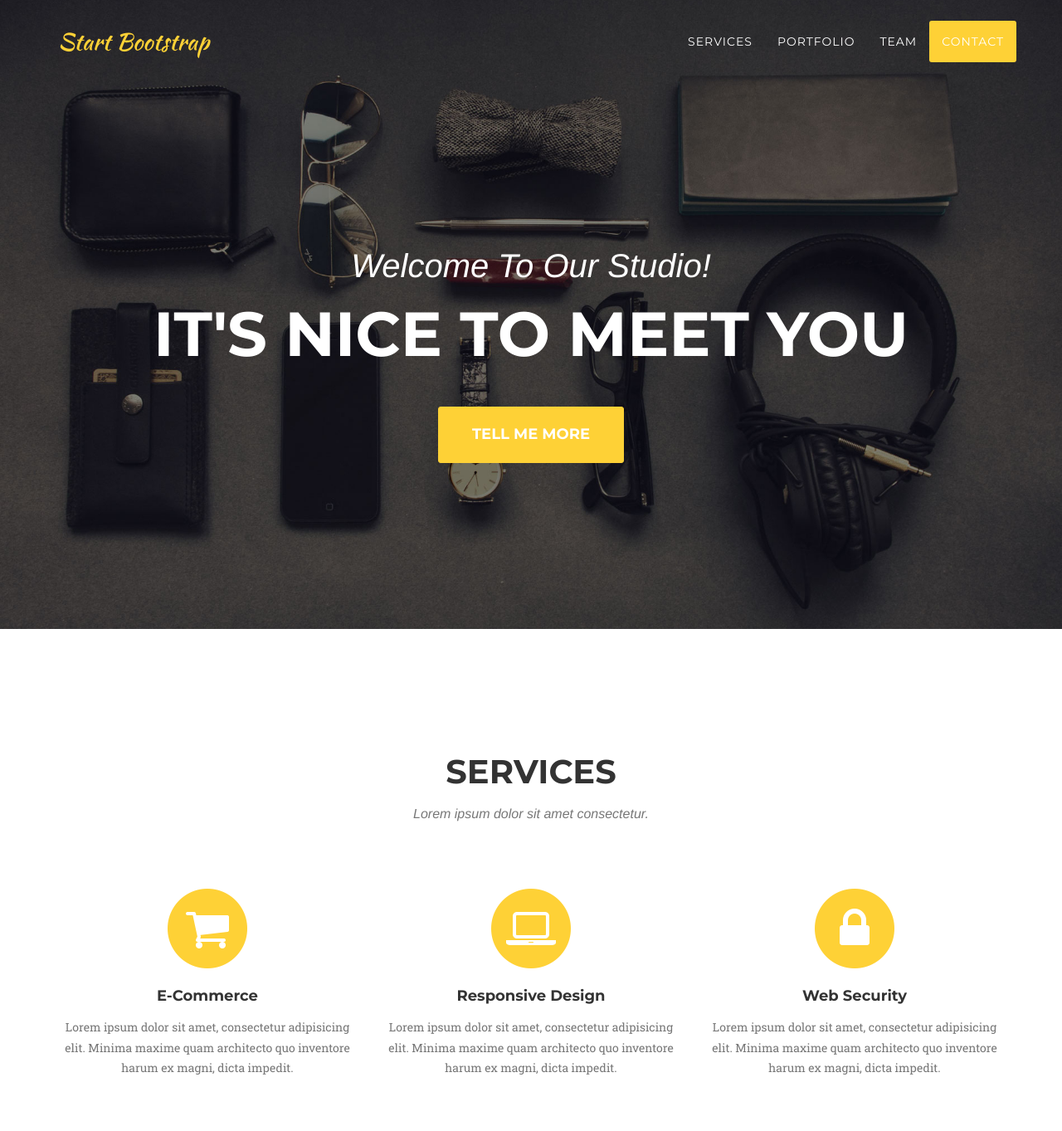
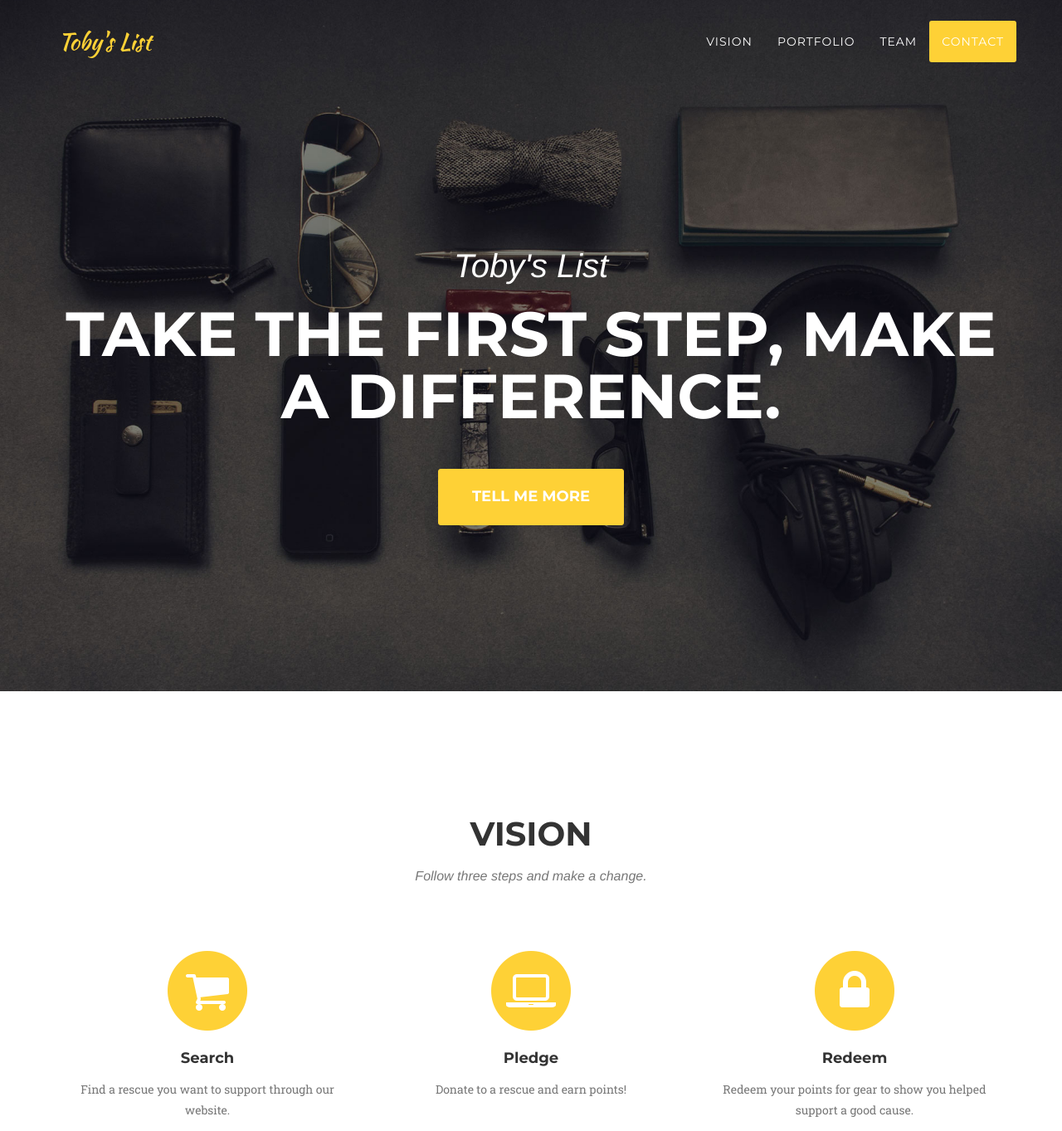
Before and after one commit to Santamerr/santamerr.github.io, a plain HTML site: page index.html in a window 1280 px wide. Shown: the top 1363 px of the page at 83% size. Drawn offline with nearby package versions, Linux system fonts and the light colour scheme; a web font is replaced by a local one.

Commit message:
Changed some text

```diff
--- a/index.html
+++ b/index.html
@@ -46,7 +46,7 @@
                     <span class="icon-bar"></span>
                     <span class="icon-bar"></span>
                 </button>
-                <a class="navbar-brand page-scroll" href="#page-top">Start Bootstrap</a>
+                <a class="navbar-brand page-scroll" href="#page-top">Toby's List</a>
             </div>
 
             <!-- Collect the nav links, forms, and other content for toggling -->
@@ -56,7 +56,7 @@
                         <a href="#page-top"></a>
                     </li>
                     <li>
-                        <a class="page-scroll" href="#services">Services</a>
+                        <a class="page-scroll" href="#services">Vision</a>
                     </li>
                     <li>
                         <a class="page-scroll" href="#portfolio">Portfolio</a>
@@ -78,8 +78,8 @@
     <header>
         <div class="container">
             <div class="intro-text">
-                <div class="intro-lead-in">Welcome To Our Studio!</div>
-                <div class="intro-heading">It's Nice To Meet You</div>
+                <div class="intro-lead-in">Toby's List</div>
+                <div class="intro-heading">Take the first step, make a difference.</div>
                 <a href="#services" class="page-scroll btn btn-xl">Tell Me More</a>
             </div>
         </div>
@@ -90,8 +90,8 @@
         <div class="container">
             <div class="row">
                 <div class="col-lg-12 text-center">
-                    <h2 class="section-heading">Services</h2>
-                    <h3 class="section-subheading text-muted">Lorem ipsum dolor sit amet consectetur.</h3>
+                    <h2 class="section-heading">Vision</h2>
+                    <h3 class="section-subheading text-muted">Follow three steps and make a change.</h3>
                 </div>
             </div>
             <div class="row text-center">
@@ -100,24 +100,24 @@
                         <i class="fa fa-circle fa-stack-2x text-primary"></i>
                         <i class="fa fa-shopping-cart fa-stack-1x fa-inverse"></i>
                     </span>
-                    <h4 class="service-heading">E-Commerce</h4>
-                    <p class="text-muted">Lorem ipsum dolor sit amet, consectetur adipisicing elit. Minima maxime quam architecto quo inventore harum ex magni, dicta impedit.</p>
+                    <h4 class="service-heading">Search</h4>
+                    <p class="text-muted">Find a rescue you want to support through our website.</p>
                 </div>
                 <div class="col-md-4">
                     <span class="fa-stack fa-4x">
                         <i class="fa fa-circle fa-stack-2x text-primary"></i>
                         <i class="fa fa-laptop fa-stack-1x fa-inverse"></i>
                     </span>
-                    <h4 class="service-heading">Responsive Design</h4>
-                    <p class="text-muted">Lorem ipsum dolor sit amet, consectetur adipisicing elit. Minima maxime quam architecto quo inventore harum ex magni, dicta impedit.</p>
+                    <h4 class="service-heading">Pledge</h4>
+                    <p class="text-muted">Donate to a rescue and earn points!</p>
                 </div>
                 <div class="col-md-4">
                     <span class="fa-stack fa-4x">
                         <i class="fa fa-circle fa-stack-2x text-primary"></i>
                         <i class="fa fa-lock fa-stack-1x fa-inverse"></i>
                     </span>
-                    <h4 class="service-heading">Web Security</h4>
-                    <p class="text-muted">Lorem ipsum dolor sit amet, consectetur adipisicing elit. Minima maxime quam architecto quo inventore harum ex magni, dicta impedit.</p>
+                    <h4 class="service-heading">Redeem</h4>
+                    <p class="text-muted">Redeem your points for gear to show you helped support a good cause.</p>
                 </div>
             </div>
         </div>
```
